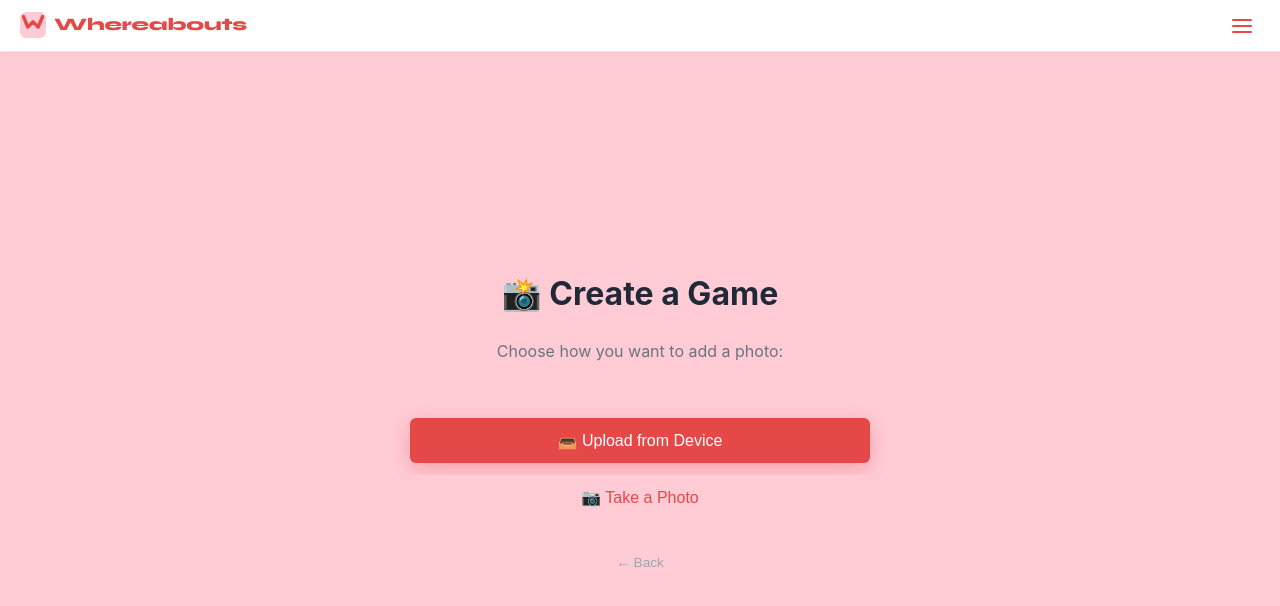
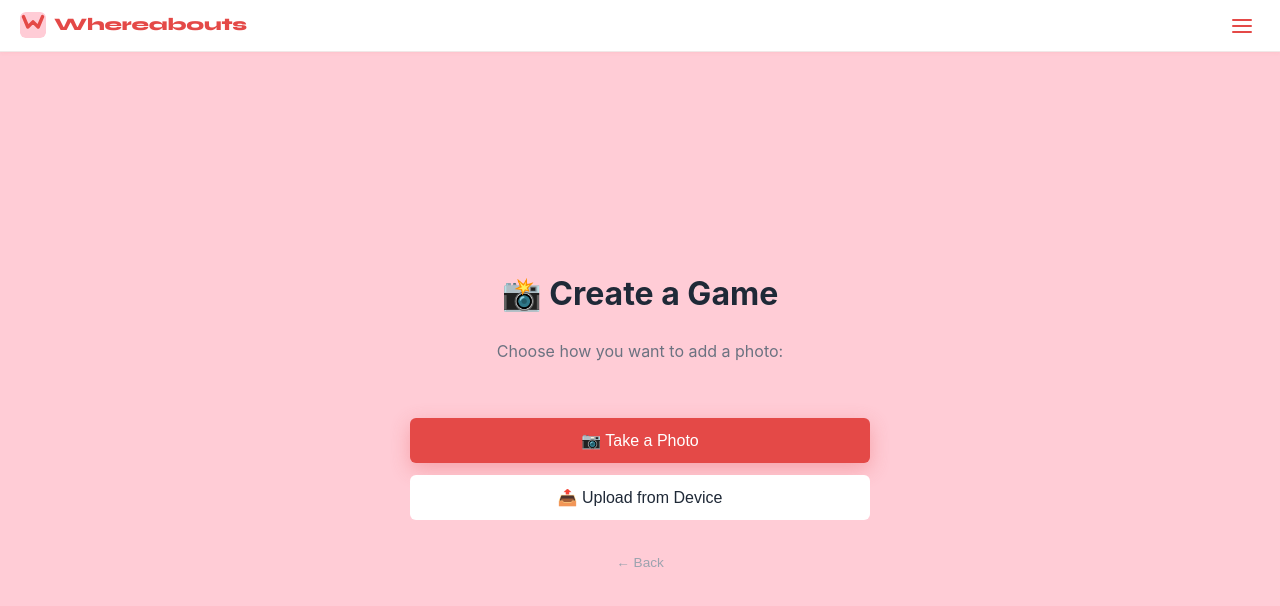
Before and after one commit to annatromps/whereabouts, a React (Vite) app in the folder client/: page /create in a window 1280 px wide. Shown: the top 606 px of the page. Built offline with nearby package versions, Linux system fonts and the light colour scheme; the HTML template or start-up script is replaced by a standard one.

Commit message:
Reorder buttons and fix secondary button visibility on pink background

```diff
--- a/client/src/pages/Creator.jsx
+++ b/client/src/pages/Creator.jsx
@@ -215,11 +215,11 @@ function Creator() {
           <h1>📸 Create a Game</h1>
           <p>Choose how you want to add a photo:</p>
           <div className="button-group">
-            <button onClick={() => fileInputRef.current.click()} className="btn btn-primary">
+            <button onClick={startCamera} className="btn btn-primary">
+              📷 Take a Photo
+            </button>
+            <button onClick={() => fileInputRef.current.click()} className="btn btn-secondary">
               📤 Upload from Device
-            </button>
-            <button onClick={startCamera} className="btn btn-secondary">
-              📷 Take a Photo
             </button>
           </div>
           <button onClick={() => navigate('/')} className="creator-back-link">
--- a/client/src/styles/Creator.css
+++ b/client/src/styles/Creator.css
@@ -58,12 +58,12 @@
 }
 
 .btn-secondary {
-  background-color: #FFCCD6;
-  color: #E44947;
+  background-color: white;
+  color: #1f2937;
 }
 
 .btn-secondary:hover {
-  background-color: #ffb3c1;
+  background-color: #f3f4f6;
 }
 
 .btn-ghost {
```
